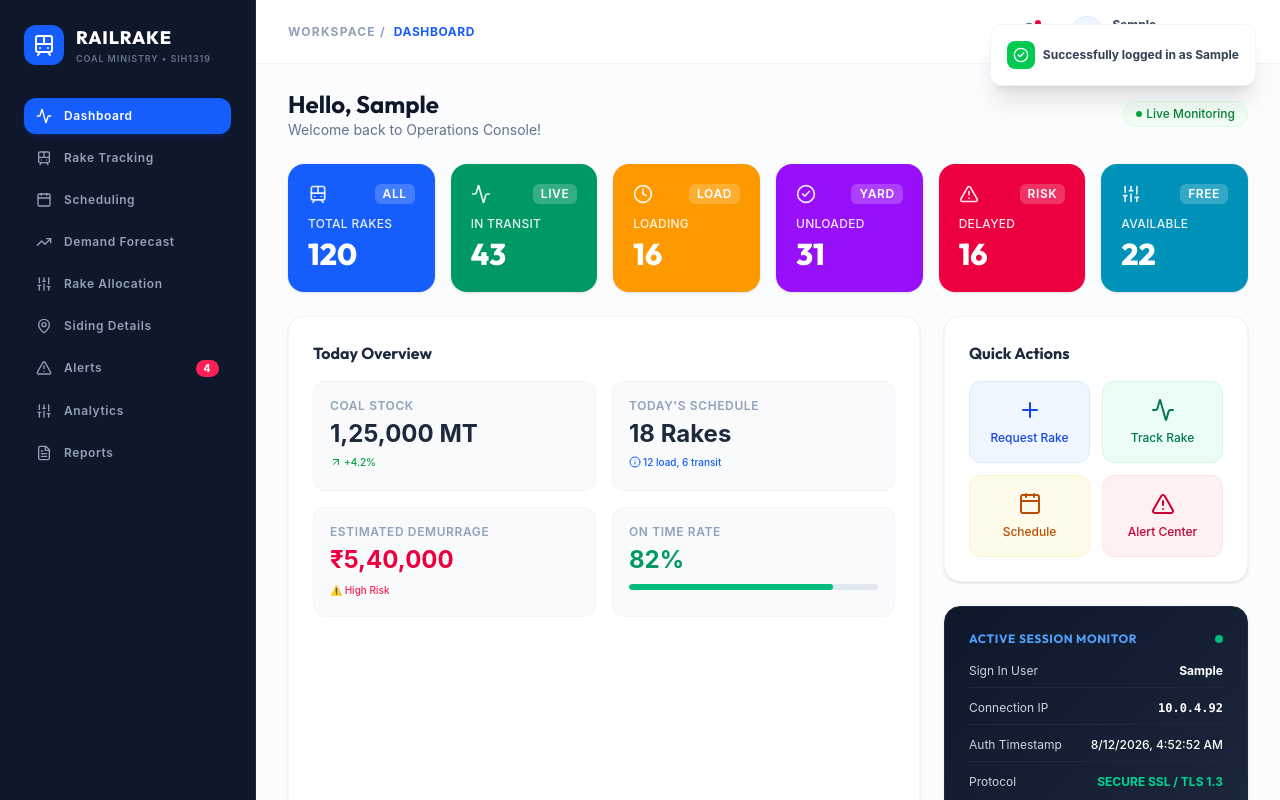
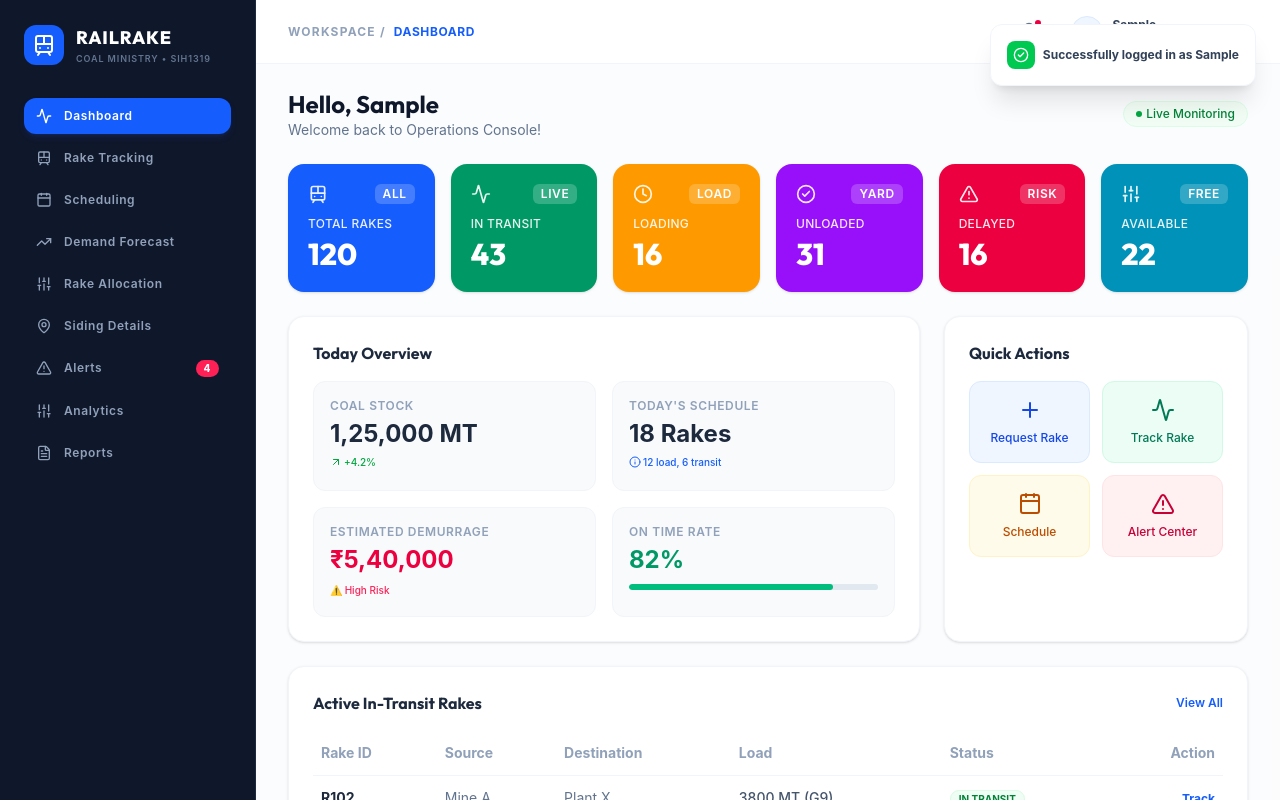
Before and after one commit to subrhamanyeswaravarmaindukuri/RAILWAY, a React (Vite) app: page / in a window 1280 px wide. Both pictures are taken after typing "Sample", "Sample123" into the empty fields and a click on the button "Login". Shown: the top 800 px of the page. Built offline with nearby package versions, Linux system fonts and the light colour scheme.

Commit message:
Remove Active Session Monitor from the dashboard screen and stretch the Quick Actions panel to occupy the entire sidebar height cleanly

```diff
--- a/src/App.tsx
+++ b/src/App.tsx
@@ -1692,10 +1692,10 @@ export default function App() {
             </div>
           </div>
 
-          {/* Sidebar Area: Quick Actions & Live Session Info */}
-          <div className="space-y-6">
+          {/* Sidebar Area: Quick Actions */}
+          <div className="flex flex-col h-full">
             {/* Quick Actions */}
-            <div className="p-6 bg-white border border-slate-100 rounded-2xl shadow-sm flex flex-col justify-between">
+            <div className="p-6 bg-white border border-slate-100 rounded-2xl shadow-sm flex flex-col justify-between flex-1 h-full">
               <div>
                 <h3 className="text-base font-bold text-slate-800 mb-4 font-display">Quick Actions</h3>
                 <div className="grid grid-cols-2 gap-3">
@@ -1727,41 +1727,6 @@ export default function App() {
                     <AlertTriangle className="w-6 h-6 mb-2" />
                     <span className="text-xs">Alert Center</span>
                   </button>
-                </div>
-              </div>
-            </div>
-
-            {/* Active Session Monitor Card */}
-            <div className="p-6 bg-gradient-to-br from-slate-900 to-slate-800 text-white rounded-2xl shadow-sm border border-slate-800 space-y-4">
-              <div className="flex items-center justify-between">
-                <h3 className="text-xs font-bold tracking-wider uppercase text-blue-400 font-display">Active Session Monitor</h3>
-                <span className="flex h-2 w-2 relative">
-                  <span className="animate-ping absolute inline-flex h-full w-full rounded-full bg-emerald-400 opacity-75"></span>
-                  <span className="relative inline-flex rounded-full h-2 w-2 bg-emerald-500"></span>
-                </span>
-              </div>
-              <div className="space-y-3 text-xs text-slate-300">
-                <div className="flex justify-between items-center pb-2 border-b border-slate-800">
-                  <span>Sign In User</span>
-                  <span className="font-bold text-white">{username || 'Admin'}</span>
-                </div>
-                <div className="flex justify-between items-center pb-2 border-b border-slate-800">
-                  <span>Connection IP</span>
-                  <span className="font-mono font-bold text-white">{sessionIP || '10.227.28.56'}</span>
-                </div>
-                <div className="flex justify-between items-center pb-2 border-b border-slate-800">
-                  <span>Auth Timestamp</span>
-                  <span className="text-white font-medium">{sessionLoginTime || 'August 12, 2026, 11:40 AM'}</span>
-                </div>
-                <div className="flex justify-between items-center">
-                  <span>Protocol</span>
-                  <span className="text-emerald-400 font-bold">SECURE SSL / TLS 1.3</span>
-                </div>
-                <div className="pt-2">
-                  <span className="text-[10px] text-slate-500 block mb-1">Session Auth Token</span>
-                  <div className="font-mono text-[9px] bg-slate-950 p-2 rounded text-blue-400 overflow-x-auto whitespace-nowrap scrollbar-thin select-all">
-                    {sessionToken || 'JWT_SIH1319_LOCAL_SECURE_DEMO_KEY'}
-                  </div>
                 </div>
               </div>
             </div>
```
